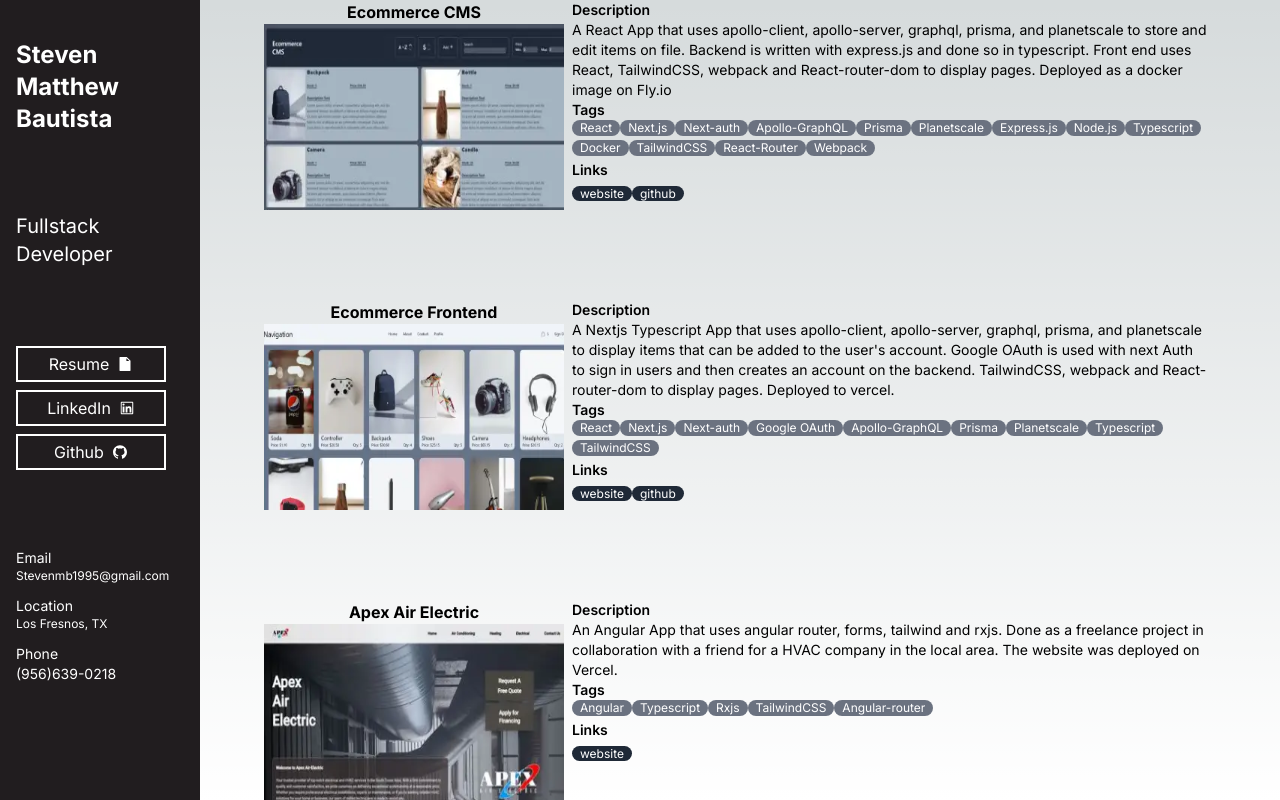
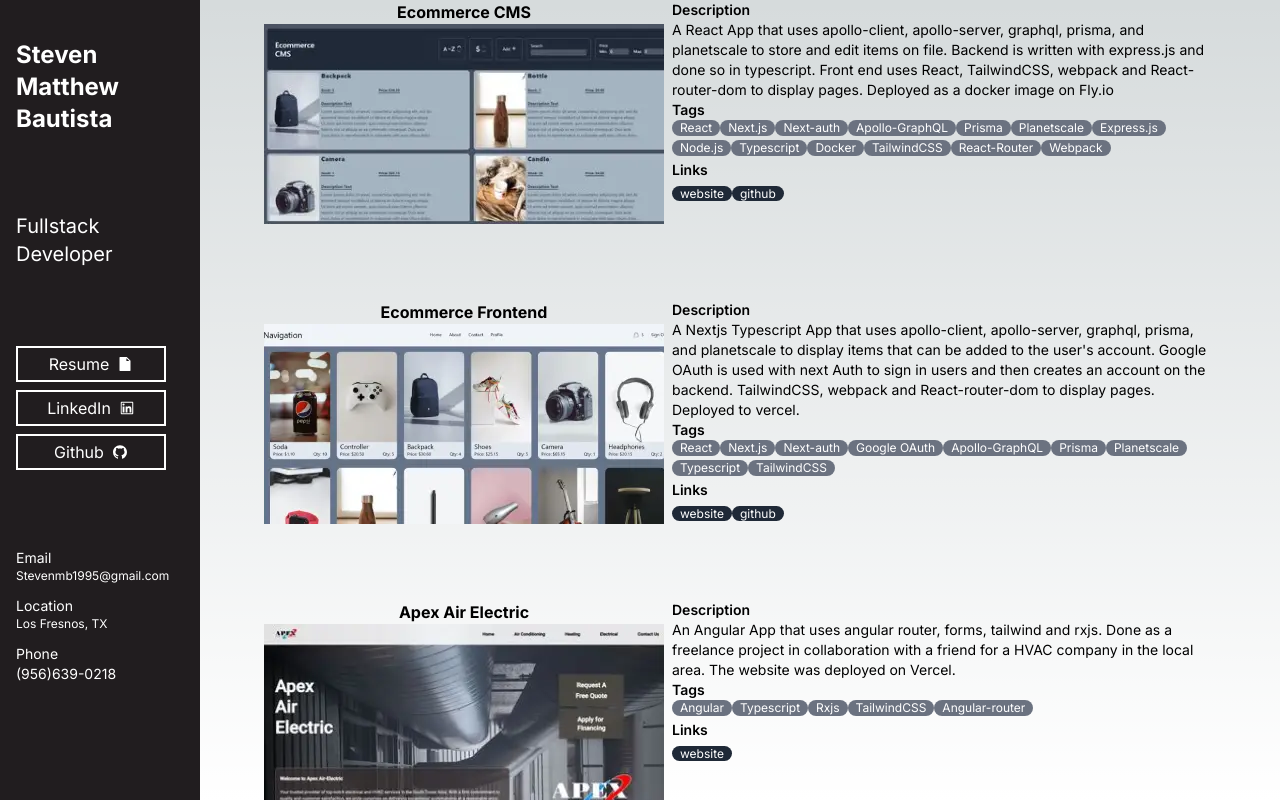
Before and after one commit to ProgrammerSteve/NextPortfolio, a Next.js app: page / in a window 1280 px wide. Built offline with nearby package versions, Linux system fonts and the light colour scheme.

Commit message:
added blurring and updated which images are lazy loaded

```diff
--- a/app/page.tsx
+++ b/app/page.tsx
@@ -525,7 +525,7 @@ type ImageProps = {
 };
 const ProjectImage = ({ title, imageSrc, imageLink, isLazy }: ImageProps) => {
   return (
-    <div className="sm:w-[300px] sm:min-w-[300px] h-full flex flex-col justify-items-center align-center">
+    <div className="sm:w-[400px] sm:min-w-[400px] h-full flex flex-col justify-items-center align-center">
       <h1 className="mx-auto font-bold">{title}</h1>
       <div className="relative mx-auto">
         <Link href={imageLink}>
@@ -542,14 +542,15 @@ const ProjectImage = ({ title, imageSrc, imageLink, isLazy }: ImageProps) => {
                 style={{ width: "100%", height: "100%" }}
                 alt={`Project:${title}`}
                 loading="lazy"
+                placeholder="blur"
               />
             </div>
           ) : (
             <div
               style={{
-                maxWidth: "300px",
+                maxWidth: "400px",
                 width: "100%",
-                aspectRatio: "1.61",
+                aspectRatio: "2",
               }}
             >
               <Image
@@ -557,6 +558,7 @@ const ProjectImage = ({ title, imageSrc, imageLink, isLazy }: ImageProps) => {
                 style={{ width: "100%", height: "100%" }}
                 alt={`Project:${title}`}
                 loading="eager"
+                placeholder="blur"
               />
             </div>
           )}
```
